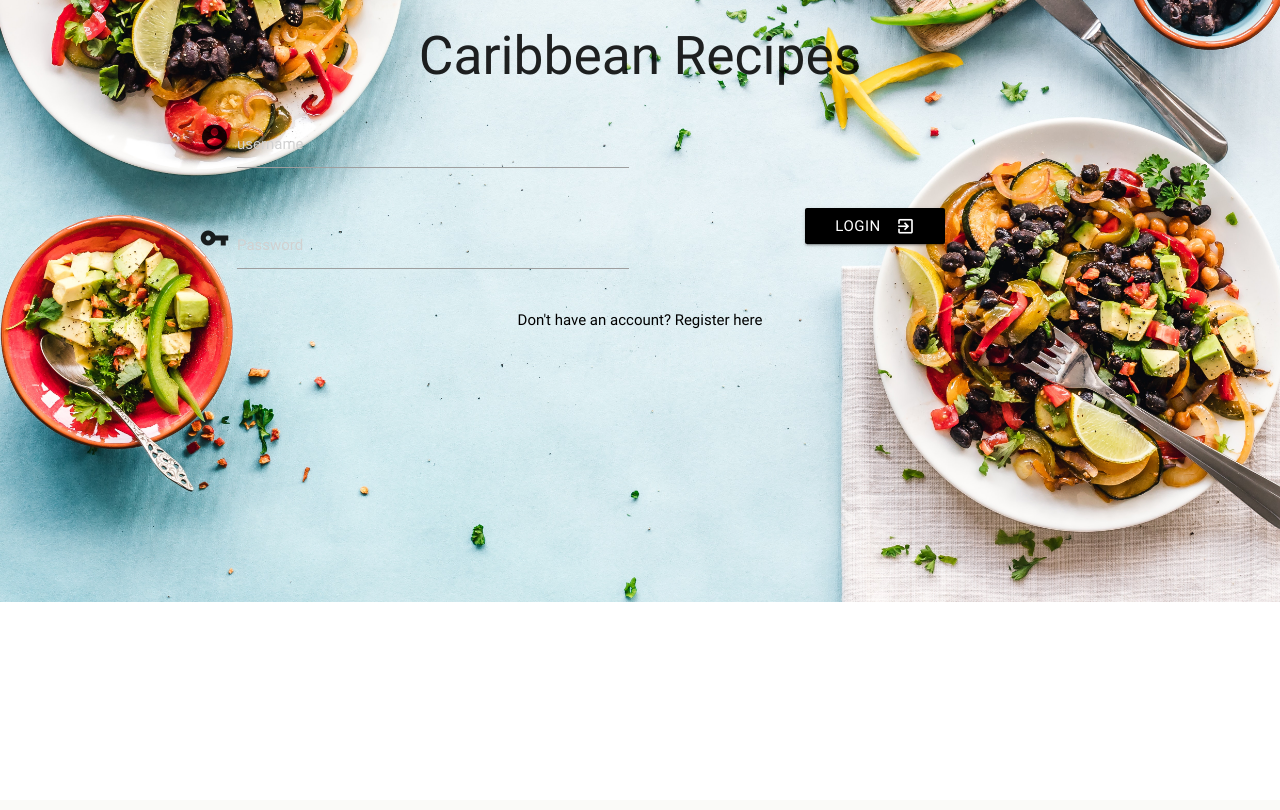
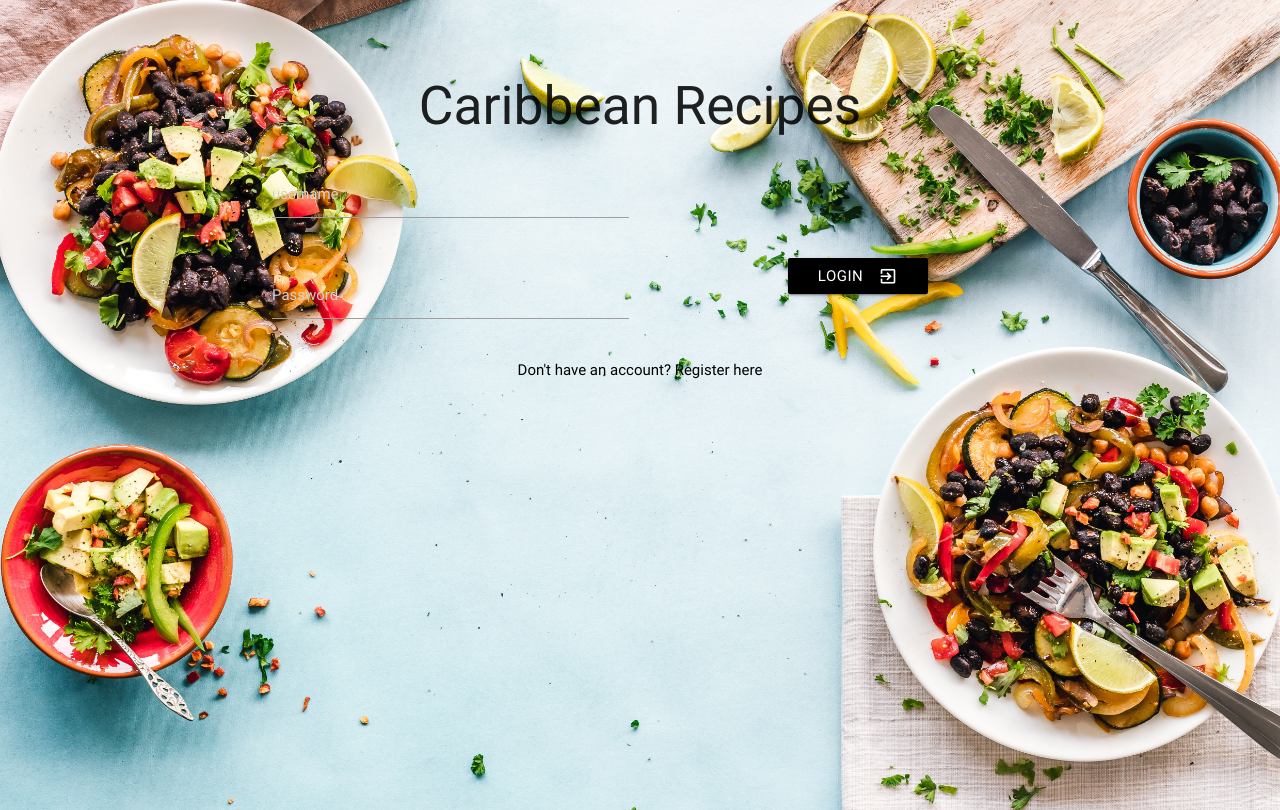
Before and after one commit to debbiect246/recipe-app, a Flask app: page / in a window 1280 px wide. Before the commit the page ends 602 px from the top, so only its background shows below. Run offline with Flask 2, Linux system fonts and the light colour scheme; data that the repository does not hold is empty; some libraries are stand-ins or nearby versions.

Commit message:
recipe card margin added

```diff
--- a/static/styles.css
+++ b/static/styles.css
@@ -30,6 +30,9 @@
     background-repeat: no-repeat;
     background-size: cover;
     background-position: center;
+    height: 95vh;
+    margin: 25px;
+    padding: 25px;
 
 
 }
@@ -51,6 +54,11 @@ img {
    padding:12px;
    border:1px solid #000000;
 
+}
+
+.card{
+    margin: 25px;
+    padding: 25px;
 }
 
 .map{
@@ -111,7 +119,7 @@ h4{
     padding: 0 0.5em;
 }
 
-
+/*
 @media(min-width:560px){
     navigation{
         width:100%;
@@ -135,3 +143,4 @@ h4{
         width:100%;
     }
 }
+*/
```
